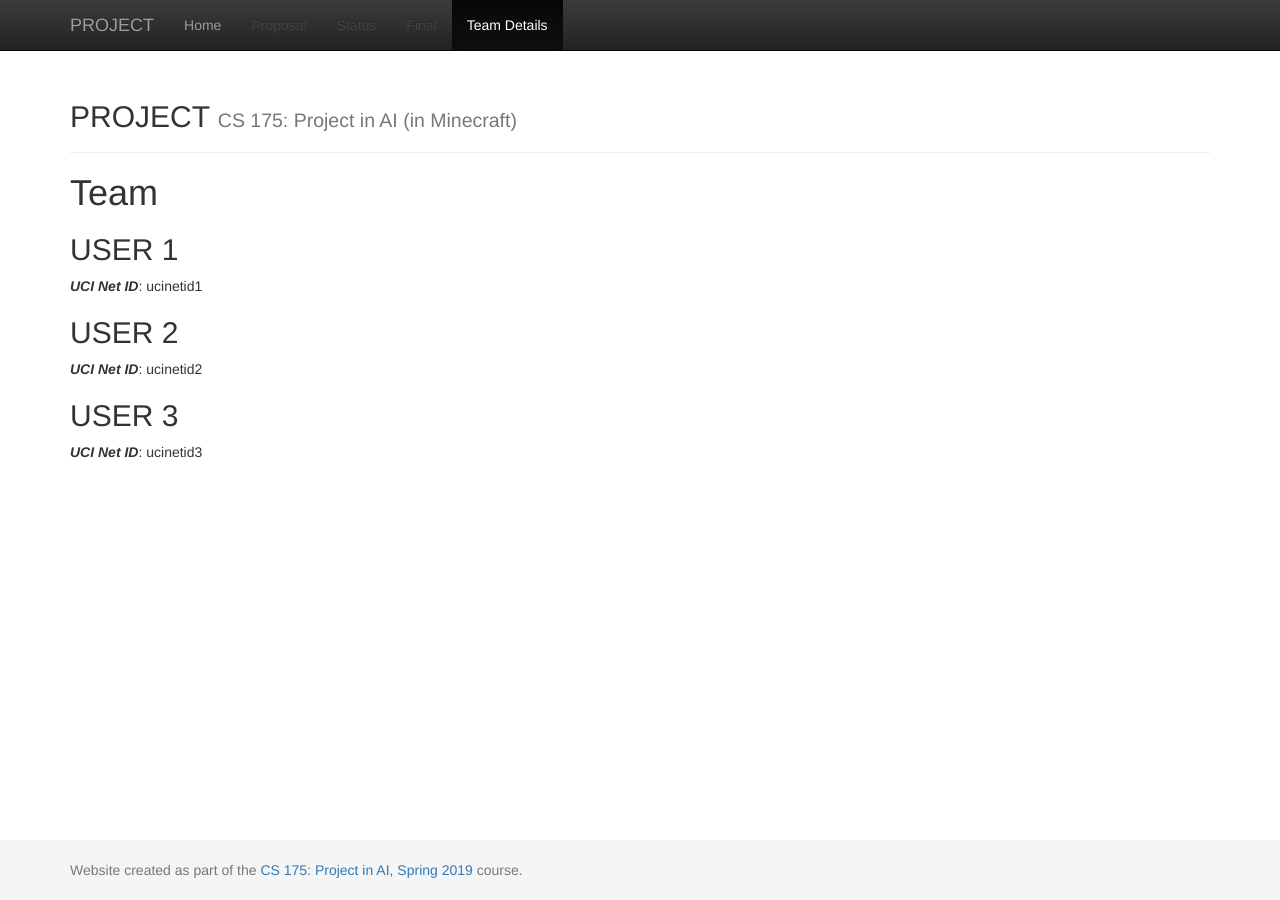
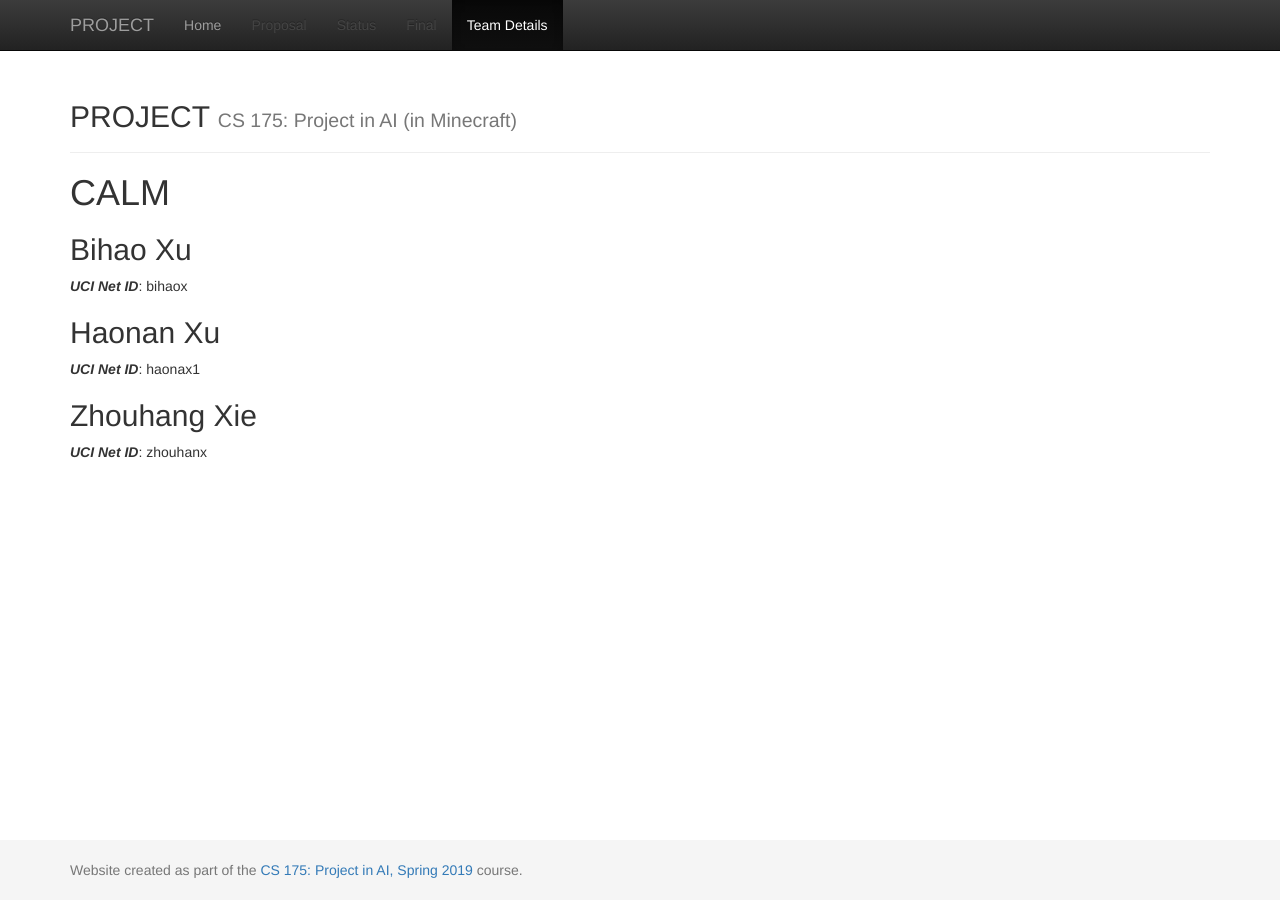
Before and after one commit to bihaox/CALM, a Jekyll site: the page built from docs/team.md, in a window 1280 px wide. Built offline with Jekyll 4.4.1, drawn with Linux system fonts in a browser that asks for light colours.

Commit message:
Update team.md

```diff
--- a/docs/team.md
+++ b/docs/team.md
@@ -1,16 +1,16 @@
 ---
 layout: default
-title:  Team
+title:  CALM
 ---
 
 # {{ page.title }}
 
 
-## USER 1
-***UCI Net ID***: ucinetid1
+## Bihao Xu
+***UCI Net ID***: bihaox
 
-## USER 2
-***UCI Net ID***: ucinetid2
+## Haonan Xu
+***UCI Net ID***: haonax1
 
-## USER 3
-***UCI Net ID***: ucinetid3
+## Zhouhang Xie
+***UCI Net ID***: zhouhanx
```
